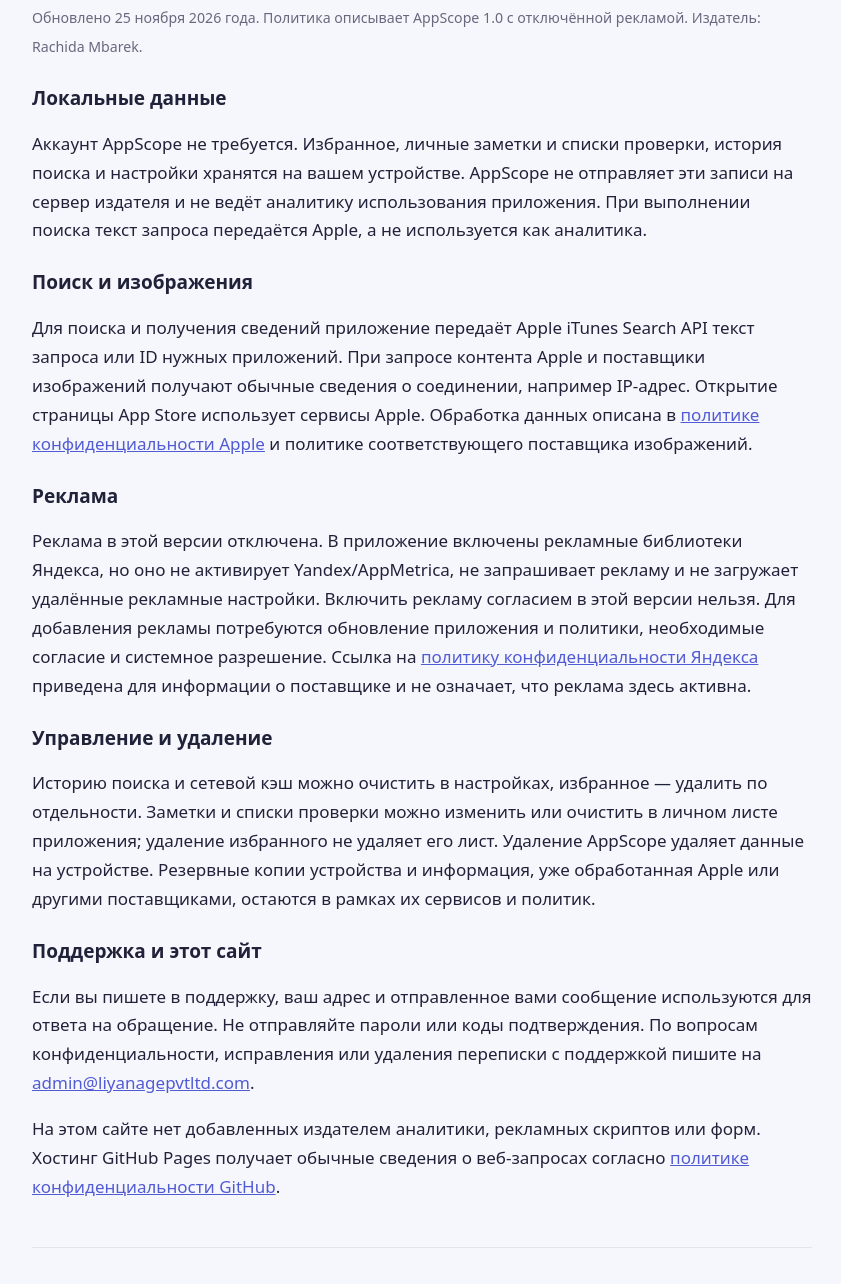
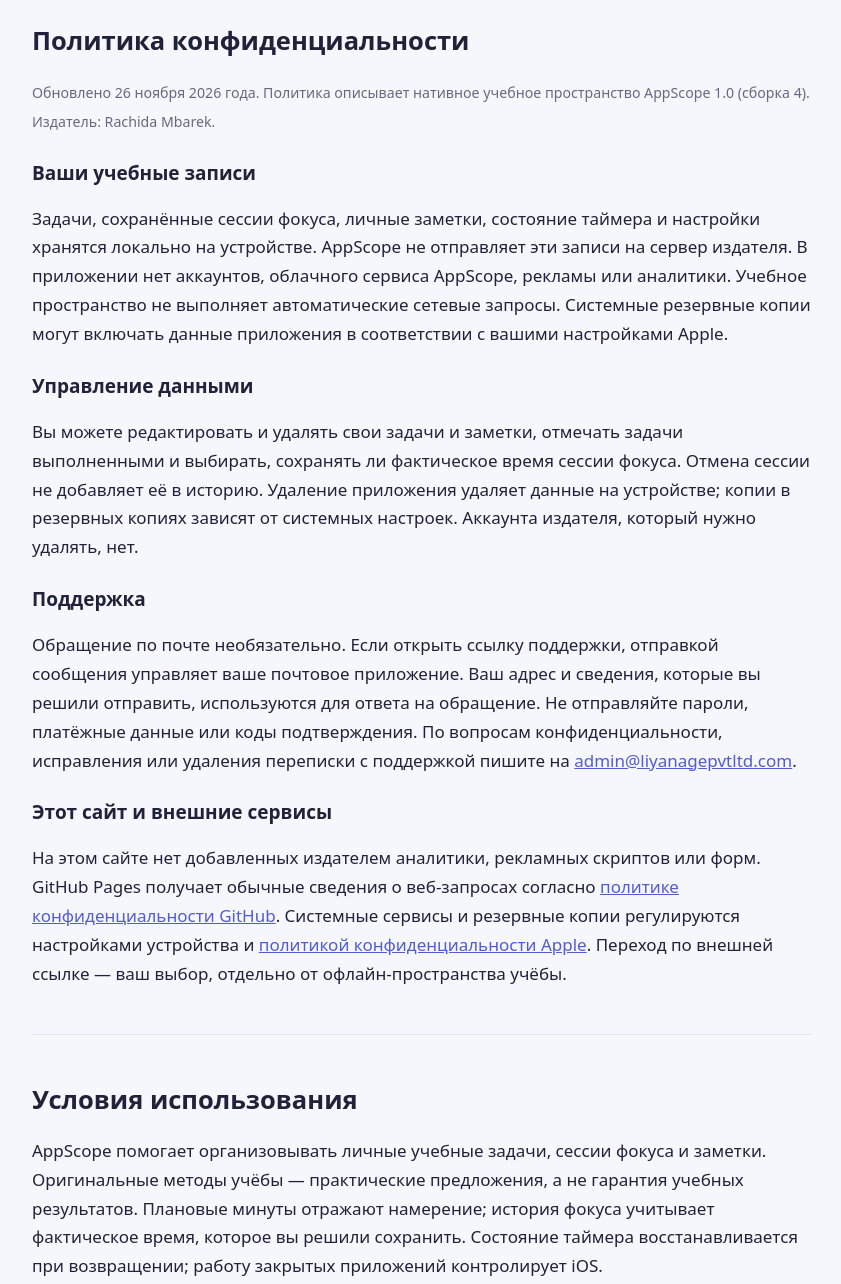
Before and after one commit to soufianelh2022/ads, a plain HTML site: page appscope/support/ru.html in a window 1280 px wide. Shown: the part 700-1984 px from the top of the page, without its empty margins (218-1059 px from the left). Drawn offline with Linux system fonts and the light colour scheme.

Commit message:
Describe native study workspace and local privacy

```diff
--- a/appscope/support/ru.html
+++ b/appscope/support/ru.html
@@ -1,16 +1,15 @@
 <!doctype html>
 <html lang="ru">
-<head><meta charset="utf-8"><meta name="viewport" content="width=device-width, initial-scale=1"><meta name="color-scheme" content="light dark"><title>AppScope — поддержка и документы</title><style>
+<head><meta charset="utf-8"><meta name="viewport" content="width=device-width, initial-scale=1"><meta name="color-scheme" content="light dark"><title>AppScope — учёба по плану, поддержка и документы</title><style>
 :root{font:17px/1.7 system-ui,sans-serif;color:#202239;background:#f6f7fc}body{max-width:780px;margin:auto;padding:40px 24px}a{color:#515bd4}nav{display:flex;gap:20px;flex-wrap:wrap}section{padding:28px 0;border-bottom:1px solid #b0b2c044}h1,h2,h3{line-height:1.25}h1{font-size:42px;letter-spacing:-1px}h3{font-size:19px;margin-top:26px}small{color:#66697e}.mark{width:56px;height:56px;border-radius:16px;background:linear-gradient(135deg,#5865f2,#7c3bed);display:grid;place-items:center;color:white;font-weight:800;font-size:30px}a:focus-visible{outline:3px solid #7c3bed;outline-offset:4px}@media(prefers-color-scheme:dark){:root{background:#0b1020;color:#eceefa}a{color:#a4a8ff}small{color:#a0a3bd}}
 </style></head>
-<body><header><div class="mark" aria-hidden="true">A</div><h1>AppScope</h1><p>Выбирайте инструменты под свой способ учиться и работать.</p><nav aria-label="Навигация"><a href="ru.html" lang="ru">Русский</a><a href="en.html" lang="en">English</a><a href="#privacy">Конфиденциальность</a><a href="#terms">Условия</a><a href="#support">Поддержка</a></nav></header>
-<main><section id="about"><h2>Об AppScope</h2><p>AppScope помогает выбирать инструменты для учёбы и продуктивности. Четыре оригинальных руководства предлагают практические сценарии проверки, сравнение показывает сохранённые сведения, а личные листы помогают записать свой опыт. Поиск охватывает категории Apple «Производительность» и «Образование» в российском магазине. AppScope не подтверждает возможности сторонних приложений и не выбирает победителя по рейтингу. Установка выполняется через официальный App Store.</p></section>
-<section id="privacy"><h2>Политика конфиденциальности</h2><p><small>Обновлено 25 ноября 2026 года. Политика описывает AppScope 1.0 с отключённой рекламой. Издатель: Rachida Mbarek.</small></p>
-<h3>Локальные данные</h3><p>Аккаунт AppScope не требуется. Избранное, личные заметки и списки проверки, история поиска и настройки хранятся на вашем устройстве. AppScope не отправляет эти записи на сервер издателя и не ведёт аналитику использования приложения. При выполнении поиска текст запроса передаётся Apple, а не используется как аналитика.</p>
-<h3>Поиск и изображения</h3><p>Для поиска и получения сведений приложение передаёт Apple iTunes Search API текст запроса или ID нужных приложений. При запросе контента Apple и поставщики изображений получают обычные сведения о соединении, например IP-адрес. Открытие страницы App Store использует сервисы Apple. Обработка данных описана в <a href="https://www.apple.com/legal/privacy/">политике конфиденциальности Apple</a> и политике соответствующего поставщика изображений.</p>
-<h3>Реклама</h3><p>Реклама в этой версии отключена. В приложение включены рекламные библиотеки Яндекса, но оно не активирует Yandex/AppMetrica, не запрашивает рекламу и не загружает удалённые рекламные настройки. Включить рекламу согласием в этой версии нельзя. Для добавления рекламы потребуются обновление приложения и политики, необходимые согласие и системное разрешение. Ссылка на <a href="https://yandex.com/legal/confidential/">политику конфиденциальности Яндекса</a> приведена для информации о поставщике и не означает, что реклама здесь активна.</p>
-<h3>Управление и удаление</h3><p>Историю поиска и сетевой кэш можно очистить в настройках, избранное — удалить по отдельности. Заметки и списки проверки можно изменить или очистить в личном листе приложения; удаление избранного не удаляет его лист. Удаление AppScope удаляет данные на устройстве. Резервные копии устройства и информация, уже обработанная Apple или другими поставщиками, остаются в рамках их сервисов и политик.</p>
-<h3>Поддержка и этот сайт</h3><p>Если вы пишете в поддержку, ваш адрес и отправленное вами сообщение используются для ответа на обращение. Не отправляйте пароли или коды подтверждения. По вопросам конфиденциальности, исправления или удаления переписки с поддержкой пишите на <a href="mailto:admin@liyanagepvtltd.com">admin@liyanagepvtltd.com</a>.</p><p>На этом сайте нет добавленных издателем аналитики, рекламных скриптов или форм. Хостинг GitHub Pages получает обычные сведения о веб-запросах согласно <a href="https://docs.github.com/en/site-policy/privacy-policies/github-general-privacy-statement">политике конфиденциальности GitHub</a>.</p></section>
-<section id="terms"><h2>Условия использования</h2><p>AppScope предоставляет методику самостоятельного выбора инструментов для учёбы и продуктивности. Руководства не гарантируют результат, а личные листы отражают ваши наблюдения. Метаданные могут устареть или быть неполными. Цену загрузки, подписки, встроенные покупки, конфиденциальность, доступность и условия проверяйте у разработчика и в App Store. Цена загрузки не отражает все последующие расходы.</p><p>AppScope не продаёт и не устанавливает сторонние приложения. Названия, описания, значки и изображения принадлежат соответствующим правообладателям. AppScope — независимый проект, не связанный с Apple Inc.; одобрение Apple не подразумевается. Основные функции не требуют аккаунта или просмотра рекламы.</p></section>
-<section id="support"><h2>Связаться с поддержкой</h2><p><a href="mailto:admin@liyanagepvtltd.com">admin@liyanagepvtltd.com</a></p><p>Издатель: Rachida Mbarek. Укажите версию приложения, модель iPhone и действия перед ошибкой. Не отправляйте пароли, платёжные данные или коды подтверждения.</p></section></main>
-<footer><p><small>© 2026 Rachida Mbarek. Независимый проект, не связанный с Apple Inc.</small></p></footer></body></html>
+<body><header><div class="mark" aria-hidden="true">A</div><h1>AppScope</h1><p>План учёбы, время фокуса и ваши заметки в одном офлайн-пространстве.</p><nav aria-label="Навигация"><a href="ru.html" lang="ru">Русский</a><a href="en.html" lang="en">English</a><a href="#privacy">Конфиденциальность</a><a href="#terms">Условия</a><a href="#support">Поддержка</a></nav></header>
+<main><section id="about"><h2>Об AppScope</h2><p>AppScope — нативный личный планировщик учёбы. Раздел «Сегодня» содержит ваши задачи с предметом, необязательным сроком и плановым временем. «Фокус» предлагает сессии на 15, 25, 45 и 60 минут с паузой и продолжением; занятия, которые вы решили сохранить, добавляют фактическое время в историю за семь дней. «Библиотека» содержит заметки с поиском и четыре оригинальных офлайн-метода учёбы. Из метода можно перейти к собственным заметкам и применить его на практике.</p><p>Поддерживаются русский и английский языки, светлая и тёмная темы и Dynamic Type. Основное пространство работает офлайн без аккаунта.</p></section>
+<section id="privacy"><h2>Политика конфиденциальности</h2><p><small>Обновлено 26 ноября 2026 года. Политика описывает нативное учебное пространство AppScope 1.0 (сборка 4). Издатель: Rachida Mbarek.</small></p>
+<h3>Ваши учебные записи</h3><p>Задачи, сохранённые сессии фокуса, личные заметки, состояние таймера и настройки хранятся локально на устройстве. AppScope не отправляет эти записи на сервер издателя. В приложении нет аккаунтов, облачного сервиса AppScope, рекламы или аналитики. Учебное пространство не выполняет автоматические сетевые запросы. Системные резервные копии могут включать данные приложения в соответствии с вашими настройками Apple.</p>
+<h3>Управление данными</h3><p>Вы можете редактировать и удалять свои задачи и заметки, отмечать задачи выполненными и выбирать, сохранять ли фактическое время сессии фокуса. Отмена сессии не добавляет её в историю. Удаление приложения удаляет данные на устройстве; копии в резервных копиях зависят от системных настроек. Аккаунта издателя, который нужно удалять, нет.</p>
+<h3>Поддержка</h3><p>Обращение по почте необязательно. Если открыть ссылку поддержки, отправкой сообщения управляет ваше почтовое приложение. Ваш адрес и сведения, которые вы решили отправить, используются для ответа на обращение. Не отправляйте пароли, платёжные данные или коды подтверждения. По вопросам конфиденциальности, исправления или удаления переписки с поддержкой пишите на <a href="mailto:admin@liyanagepvtltd.com">admin@liyanagepvtltd.com</a>.</p>
+<h3>Этот сайт и внешние сервисы</h3><p>На этом сайте нет добавленных издателем аналитики, рекламных скриптов или форм. GitHub Pages получает обычные сведения о веб-запросах согласно <a href="https://docs.github.com/en/site-policy/privacy-policies/github-general-privacy-statement">политике конфиденциальности GitHub</a>. Системные сервисы и резервные копии регулируются настройками устройства и <a href="https://www.apple.com/legal/privacy/">политикой конфиденциальности Apple</a>. Переход по внешней ссылке — ваш выбор, отдельно от офлайн-пространства учёбы.</p></section>
+<section id="terms"><h2>Условия использования</h2><p>AppScope помогает организовывать личные учебные задачи, сессии фокуса и заметки. Оригинальные методы учёбы — практические предложения, а не гарантия учебных результатов. Плановые минуты отражают намерение; история фокуса учитывает фактическое время, которое вы решили сохранить. Состояние таймера восстанавливается при возвращении; работу закрытых приложений контролирует iOS.</p><p>Вы управляете содержимым своих учебных записей. Сохраняйте важную информацию с помощью доступных системных средств резервного копирования. AppScope — независимый проект, не связанный с Apple Inc. Аккаунт, реклама и покупка для использования этой версии не требуются.</p></section>
+<section id="support"><h2>Связаться с поддержкой</h2><p><a href="mailto:admin@liyanagepvtltd.com">admin@liyanagepvtltd.com</a></p><p>Издатель: Rachida Mbarek. Укажите версию приложения, модель устройства и действия перед ошибкой. Не отправляйте пароли, платёжные данные или коды подтверждения.</p></section></main>
+<footer><p><small>© 2026 Rachida Mbarek. Независимое личное пространство для учёбы.</small></p></footer></body></html>
```
